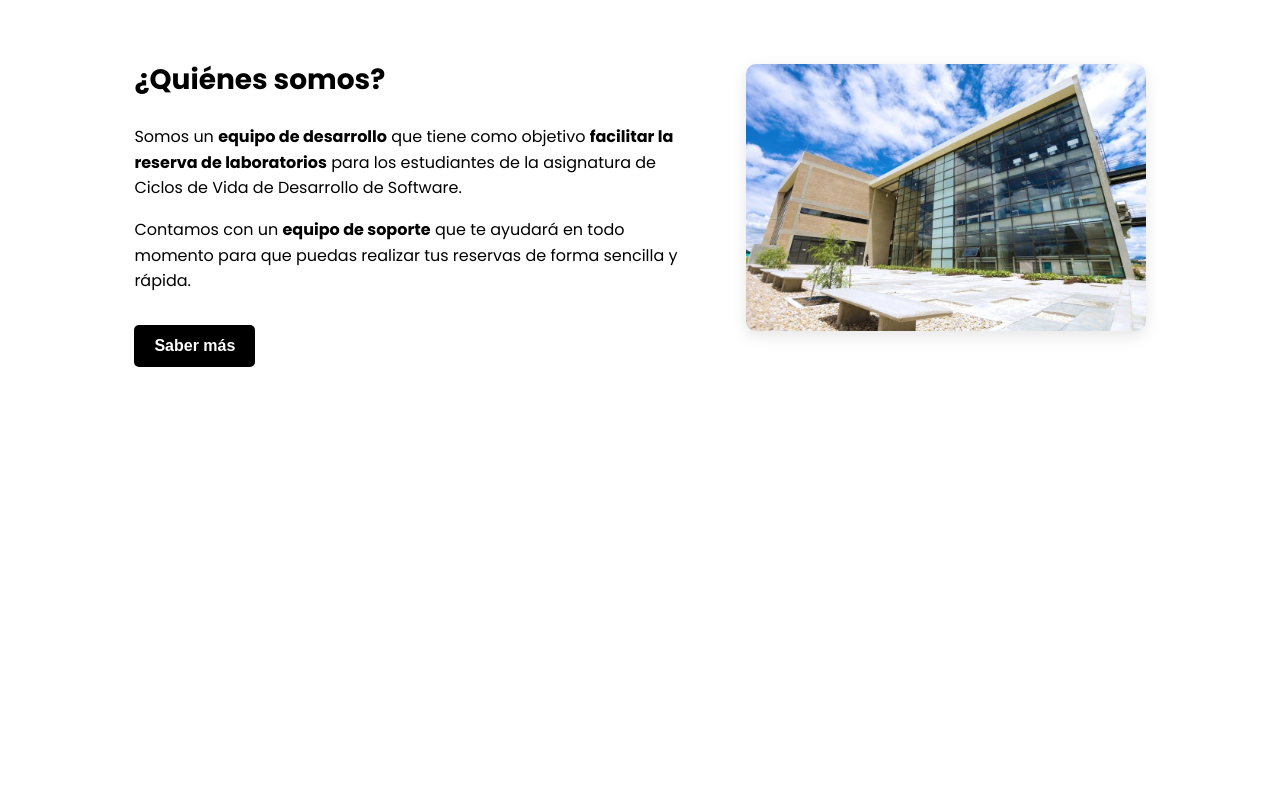
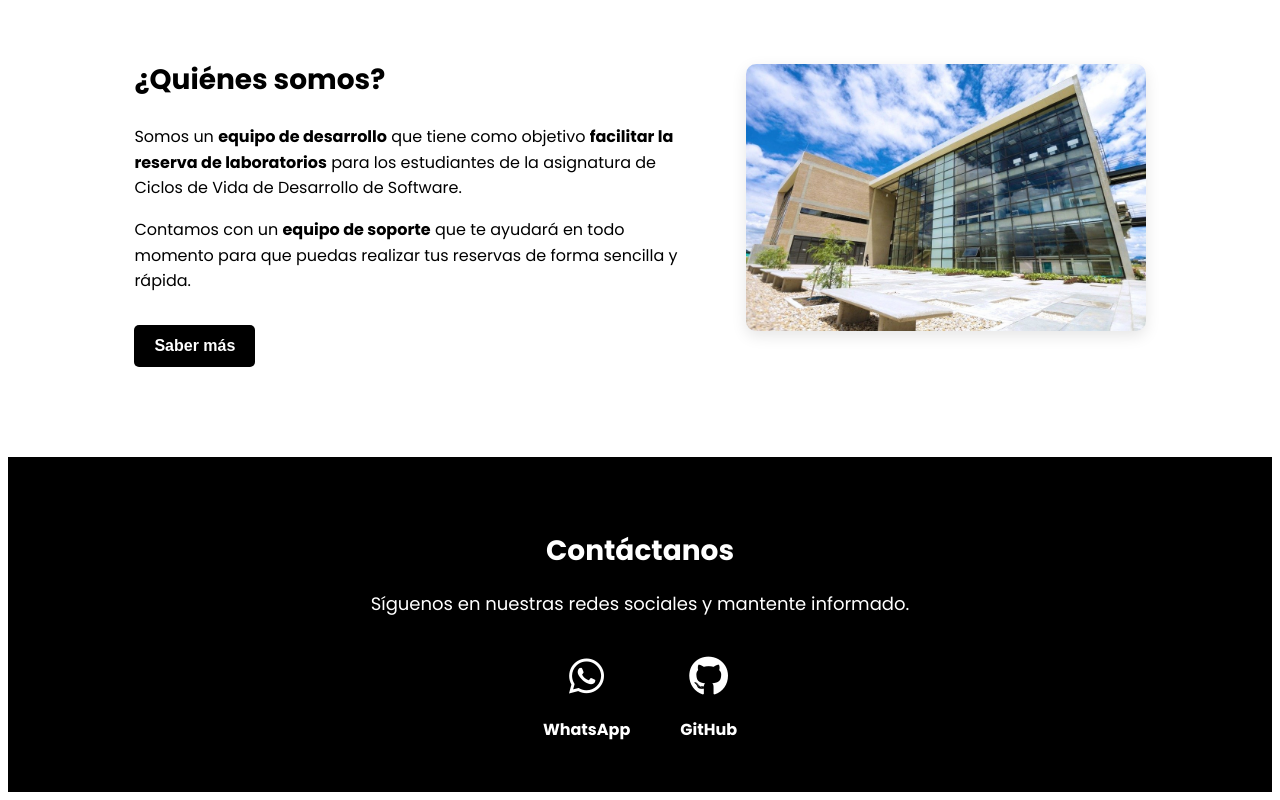
Before and after one commit to Ttowers-09/CVDS_LAB4FRONT_2025, a plain HTML site: page PaginaWeb/PantallaPrincipal.html in a window 1280 px wide. Shown: the part 954-1754 px from the top of the page. Before the commit the page ends 1411 px from the top, so only its background shows below. Drawn offline with Linux system fonts and the light colour scheme.

Commit message:
Incorporacion de movimiento, modificacion de botones y desarrollo de seccion de Contactanos

```diff
--- a/PaginaWeb/PantallaPrincipal.html
+++ b/PaginaWeb/PantallaPrincipal.html
@@ -6,6 +6,7 @@
   <title>Página Principal - Sistema de Reservas</title>
   <link rel="stylesheet" href="../css/styles.css">
   <script src="https://kit.fontawesome.com/a076d05399.js" crossorigin="anonymous"></script>
+  <link rel="stylesheet" href="https://cdnjs.cloudflare.com/ajax/libs/font-awesome/6.0.0/css/all.min.css">
   <link href="https://fonts.googleapis.com/css2?family=Poppins:wght@300;400;600;700&display=swap" rel="stylesheet">
 </head>
 <body>
@@ -20,10 +21,10 @@
   <!-- Navegación -->
   <nav>
     <ul class="nav-links">
-        <li><a href="#">Inicio</a></li>
-        <li><a href="#">Nosotros</a></li>
+      <li><a href="PantallaPrincipal.html">Inicio</a></li>
+      <li><a href="#quienes-somos">Nosotros</a></li>
       <li><a href="#">Laboratorios</a></li>
-        <li><a href="#">Contacto</a></li>
+      <li><a href="#contactanos">Contáctanos</a></li> <!-- Nuevo enlace -->
     </ul>
   </nav>
 
@@ -79,14 +80,14 @@
   <script src="../js/carousel.js"></script>
 
   <!-- Sección "¿Quiénes somos?" -->
-  <section class="about-container">
+  <section id="quienes-somos" class="about-container">
     <div class="about-content">
       <div class="about-text">
         <h2>¿Quiénes somos?</h2>
         <p>
           Somos un <strong>equipo de desarrollo</strong> que tiene como objetivo
           <strong>facilitar la reserva de laboratorios</strong> para los estudiantes de la
-          asignatura de Ciclos de Vida de Desarrollo de Software</>.
+          asignatura de Ciclos de Vida de Desarrollo de Software.
         </p>
         <p>
           Contamos con un <strong>equipo de soporte</strong> que te ayudará en todo momento
@@ -100,6 +101,25 @@
     </div>
   </section>
 
+  <!-- Sección "Contáctanos" -->
+  <section id="contactanos" class="contact-container">
+    <div class="contact-content">
+      <h2>Contáctanos</h2>
+      <p>Síguenos en nuestras redes sociales y mantente informado.</p>
 
+  <div class="social-icons">
+    <div class="social-item">
+      <a href="https://wa.me/573162210527" target="_blank">
+        <i class="fab fa-whatsapp"></i>
+      </a>
+      <span>WhatsApp</span>
+    </div>
+    <div class="social-item">
+      <a href="https://github.com/juan-beltran0518" target="_blank">
+        <i class="fab fa-github"></i>
+      </a>
+      <span>GitHub</span>
+    </div>
+  </div>
 </body>
 </html>
--- a/css/styles.css
+++ b/css/styles.css
@@ -303,3 +303,69 @@ body {
   border-radius: 10px;
   box-shadow: 0px 5px 15px rgba(0, 0, 0, 0.1);
 }
+
+html {
+  scroll-behavior: smooth;
+}
+
+/* Sección "Contáctanos" */
+.contact-container {
+  width: 100%;
+  background: #000000; /* Color de fondo morado */
+  padding: 50px 0;
+  text-align: center;
+  color: white;
+}
+
+.contact-content h2 {
+  font-size: 28px;
+  font-weight: bold;
+  margin-bottom: 10px;
+}
+
+.contact-content p {
+  font-size: 18px;
+  margin-bottom: 30px;
+}
+
+/* Estilos de iconos de redes sociales */
+.social-icons {
+  display: flex;
+  justify-content: center;
+  gap: 50px;
+}
+
+.social-item {
+  display: flex;
+  flex-direction: column;
+  align-items: center;
+}
+
+.social-item a {
+  font-size: 40px;
+  color: white;
+  transition: color 0.3s;
+}
+
+.social-item a:hover {
+  color: #ffdd57;
+}
+
+.social-item span {
+  margin-top: 10px;
+  font-size: 16px;
+  font-weight: bold;
+}
+
+
+.social-icons a {
+  text-decoration: none;
+  color: white;
+  font-size: 40px;
+  transition: color 0.3s;
+  cursor: pointer; /* Asegura que se pueda hacer clic */
+}
+
+.social-icons a:hover {
+  color: #ffdd57; /* Cambia de color al pasar el mouse */
+}
```
Lines whose indentation alone changed are shown as unchanged.
